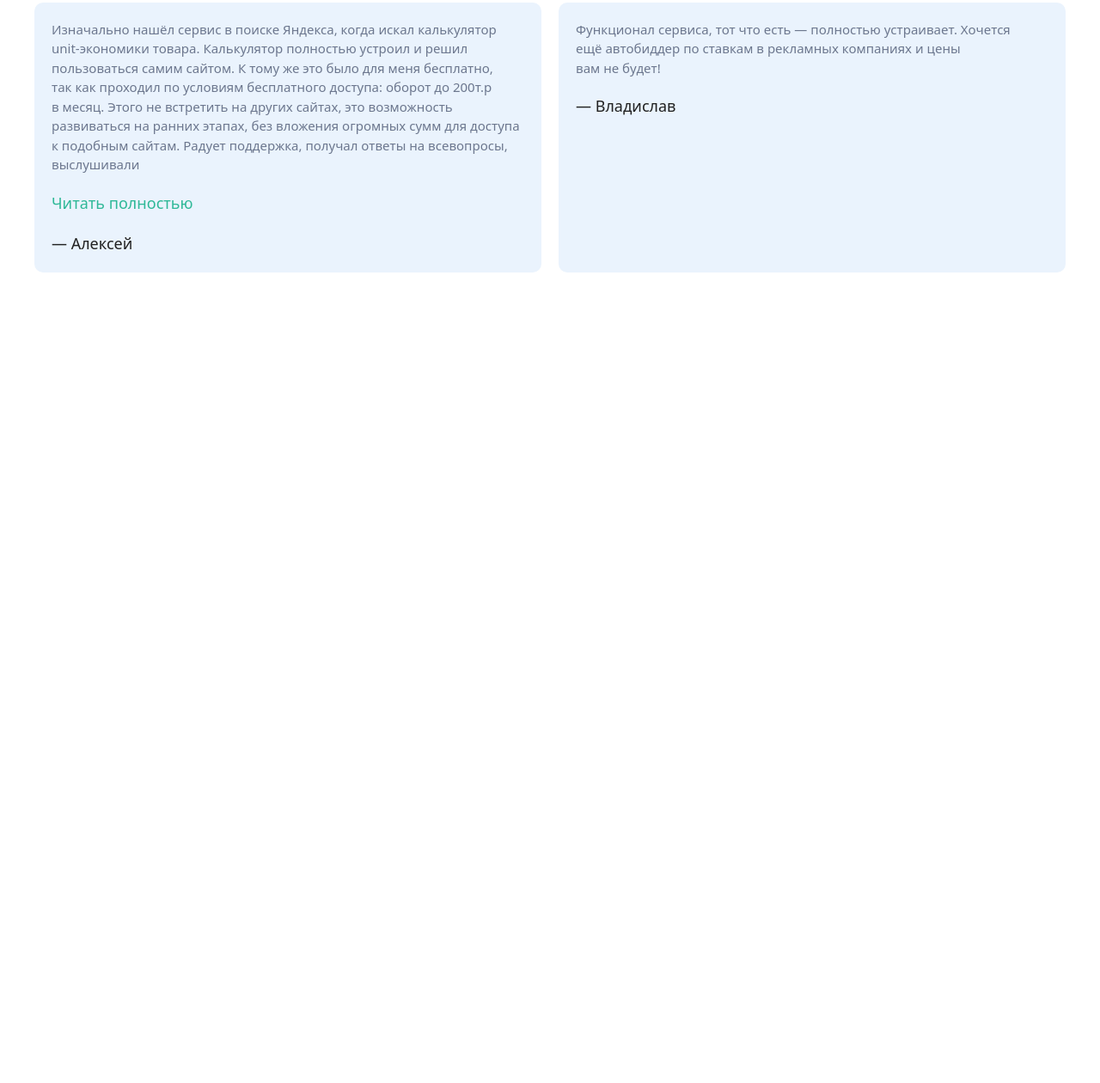
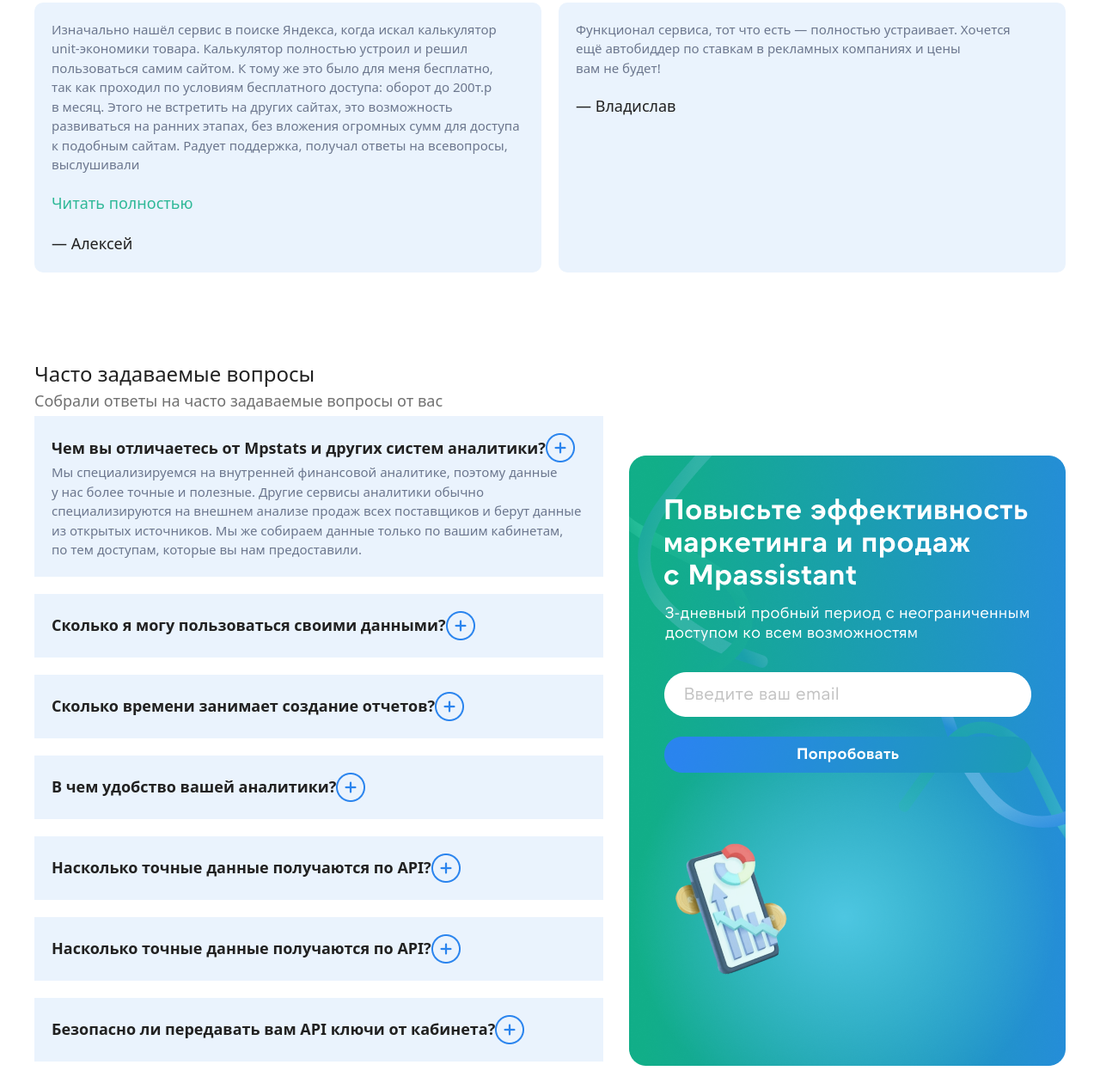
Before and after one commit to smuhriddin2006/Practice_6, a website: page src/index.html in a window 1280 px wide. Shown: the part 4804-6064 px from the top of the page at 86% size. Before the commit the page ends 5141 px from the top, so only its background shows below. Drawn offline with nearby package versions, Linux system fonts and the light colour scheme; files that its build step writes are made by us from their sources.

Commit message:
Section 10 is done !

```diff
--- a/src/index.html
+++ b/src/index.html
@@ -245,6 +245,48 @@
             </article>
         </section>
 
+        <section class="max-w-[1200px] m-auto mt-[100px]">
+            <div>
+                <h2 class="font-[400] text-[24px] text-[#212121]">Часто задаваемые вопросы</h2>
+                <p class="font-[400] text-[18px] text-[#707070]">Собрали ответы на часто задаваемые вопросы от вас</p>
+            </div>
+            <article class="xl:flex xl:justify-center xl:gap-[30px] xl:items-center ">
+            <aside class="flex flex-col gap-[20px]">
+                <div class="bg-[#EAF3FD] p-[20px]">
+                    <div class="flex items-center">
+                        <p class="font-[800] text-[18px] text-[#212121]">Чем вы отличаетесь от Mpstats и других систем аналитики?</p>
+                        <img src="/src/Frame 18 (1).png" alt="">
+                    </div>
+                    <p class="text-[15px] font-[300] text-[#6C778E]">Мы специализируемся на внутренней финансовой аналитике, поэтому данные у нас более точные и полезные. Другие сервисы аналитики обычно специализируются на внешнем анализе продаж всех поставщиков и берут данные из открытых источников. Мы же собираем данные только по вашим кабинетам, по тем доступам, которые вы нам предоставили.</p>
+                </div>
+                <div class="bg-[#EAF3FD] p-[20px] flex items-center">
+                    <p class="font-[800] text-[18px] text-[#212121]">Сколько я могу пользоваться своими данными?</p>
+                    <img src="/src/Frame 18 (1).png" alt="">
+                </div>
+                                <div class="bg-[#EAF3FD] p-[20px] flex items-center">
+                    <p class="font-[800] text-[18px] text-[#212121]">Сколько времени занимает создание отчетов?</p>
+                    <img src="/src/Frame 18 (1).png" alt="">
+                </div>
+                                <div class="bg-[#EAF3FD] p-[20px] flex items-center">
+                    <p class="font-[800] text-[18px] text-[#212121]">В чем удобство вашей аналитики?</p>
+                    <img src="/src/Frame 18 (1).png" alt="">
+                </div>
+                                <div class="bg-[#EAF3FD] p-[20px] flex items-center">
+                    <p class="font-[800] text-[18px] text-[#212121]">Насколько точные данные получаются по API?</p>
+                    <img src="/src/Frame 18 (1).png" alt="">
+                </div>
+                                <div class="bg-[#EAF3FD] p-[20px] flex items-center">
+                    <p class="font-[800] text-[18px] text-[#212121]">Насколько точные данные получаются по API?</p>
+                    <img src="/src/Frame 18 (1).png" alt="">
+                </div>
+                                <div class="bg-[#EAF3FD] p-[20px] flex items-center">
+                    <p class="font-[800] text-[18px] text-[#212121]">Безопасно ли передавать вам API ключи от кабинета?</p>
+                    <img src="/src/Frame 18 (1).png" alt="">
+                </div>
+            </aside>
+            <img class="mt-[50px]" src="/src/Frame 33.png" alt="">
+            </article>
+        </section>
     </main>
 </body>
 </html>
```
Also changed, not shown: src/Frame 18 (1).png (added), src/Frame 18.png (added), src/Frame 33.png (added).
